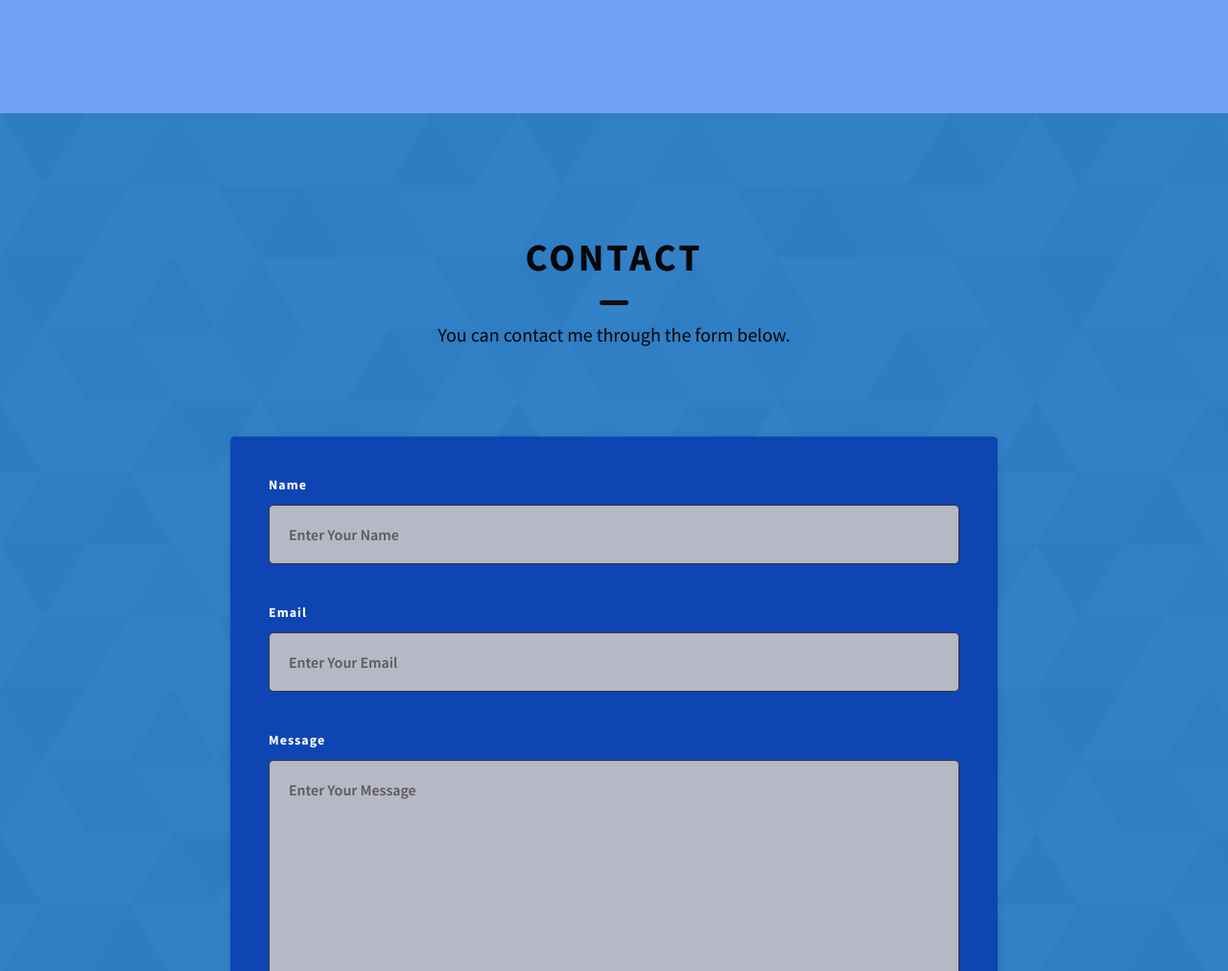
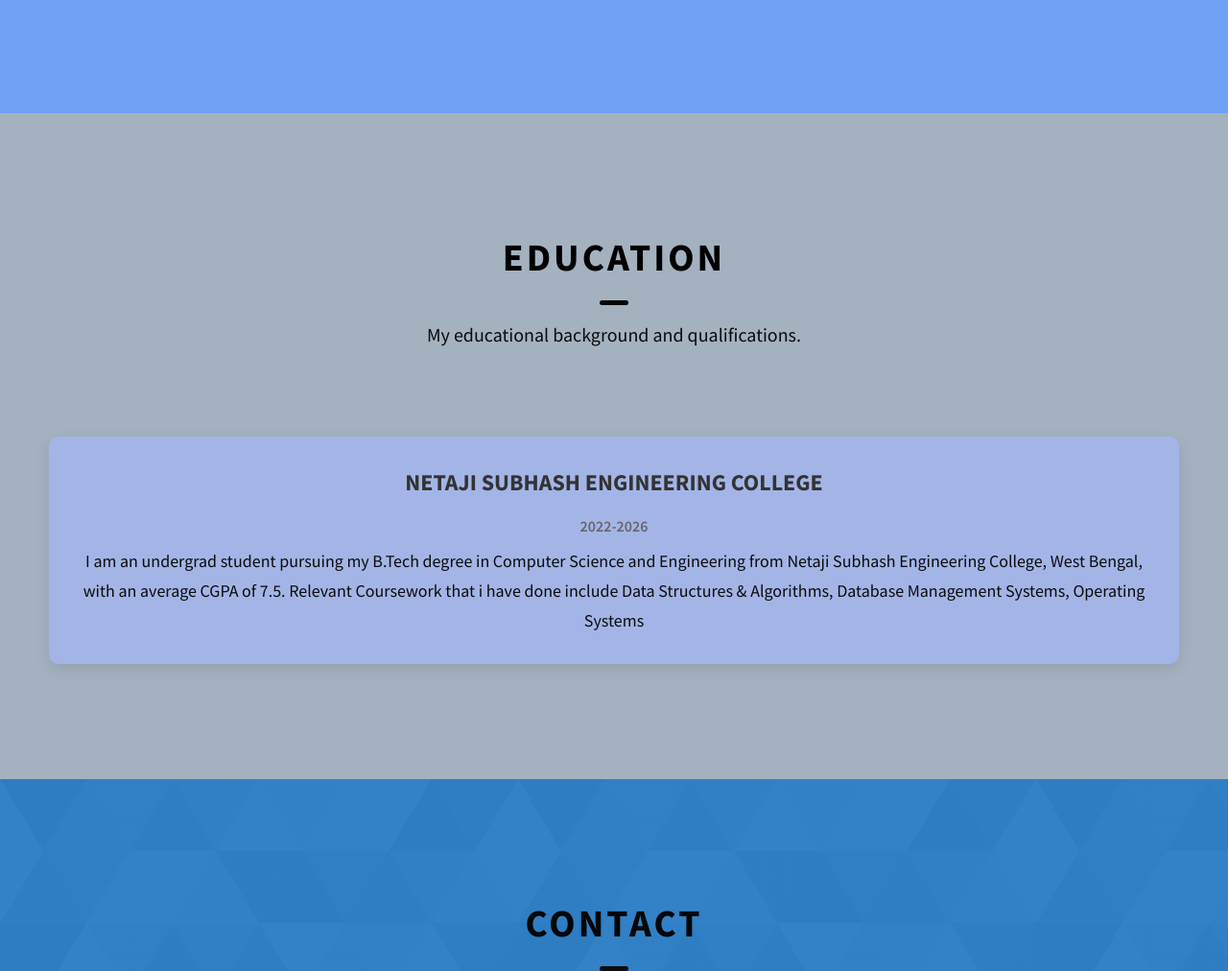
Before and after one commit to soumyajit73/Portfolio_Soumyajit, a website: page index.html in a window 1280 px wide. Shown: the part 4169-5181 px from the top of the page at 96% size. Drawn offline with Linux system fonts and the light colour scheme.

Commit message:
education section added

```diff
--- a/css/style.css
+++ b/css/style.css
@@ -518,6 +518,58 @@
   transition: background-color 0.3s ease-in-out;
 }
 
+/* Education Section Styles */
+.education {
+  background: #a4b2c0; /* Light background color */
+  padding: 12rem 0;
+}
+
+.education__item--center {
+  margin: 0 auto;       /* Centers the block container */
+  text-align: center;   /* Centers the text content */
+}
+
+.education__content {
+  display: grid;
+  grid-template-columns: 1fr 1fr;
+  grid-gap: 5rem;
+}
+
+@media only screen and (max-width: 56.25em) {
+  .education__content {
+    grid-template-columns: 1fr;
+    grid-gap: 4rem;
+  }
+}
+
+.education__item {
+  background: #a3b5e7;
+  padding: 3rem;
+  border-radius: 10px;
+  box-shadow: 0 5px 15px rgba(0, 0, 0, 0.1);
+}
+
+.education__item-title {
+  font-size: 2.4rem;
+  margin-bottom: 1.5rem;
+  font-weight: 700;
+  text-transform: uppercase;
+  color: #333333;
+}
+
+.education__item-duration {
+  font-size: 1.6rem;
+  font-weight: 600;
+  color: #666666;
+  margin-bottom: 1rem;
+}
+
+.education__item-desc {
+  font-size: 1.8rem;
+  line-height: 1.7;
+  color: #0c0c0c;
+}
+
 .contact {
   background: linear-gradient(
       to right,
--- a/index.html
+++ b/index.html
@@ -80,6 +80,10 @@
 
             <li class="header__sm-menu-link">
               <a href="./index.html#projects"> Projects </a>
+            </li>
+
+            <li class="header__sm-menu-link">
+              <a href="./index.html#education"> Education </a>
             </li>
 
             <li class="header__sm-menu-link">
@@ -286,6 +290,36 @@
         </div>
       </div>
     </section>
+  </section>
+
+  <section id="education" class="education sec-pad">
+    <div class="main-container">
+      <h2 class="heading heading-sec heading-sec__mb-med">
+        <span class="heading-sec__main">Education</span>
+        <span class="heading-sec__sub">
+          My educational background and qualifications.
+        </span>
+      </h2>
+      <div class="education__item education__item--center">
+        <h3 class="education__item-title">Netaji  Subhash  Engineering  College</h3>
+        <p class="education__item-duration">2022-2026</p>
+        <p class="education__item-desc ">
+          I am an undergrad student pursuing my B.Tech degree in Computer Science and Engineering from Netaji Subhash Engineering College, West Bengal, with an average CGPA of 7.5.
+           Relevant Coursework that i have done include
+          Data Structures & Algorithms,
+
+          Database Management Systems,
+
+          Operating Systems
+
+
+        </p>
+      </div>
+
+      </div>
+    </div>
+  </section>
+
     <section id="contact" class="contact sec-pad dynamicBg">
       <div class="main-container">
         <h2 class="heading heading-sec heading-sec__mb-med">
```
Also changed, not shown: package.json (added, +13 -0 lines).
